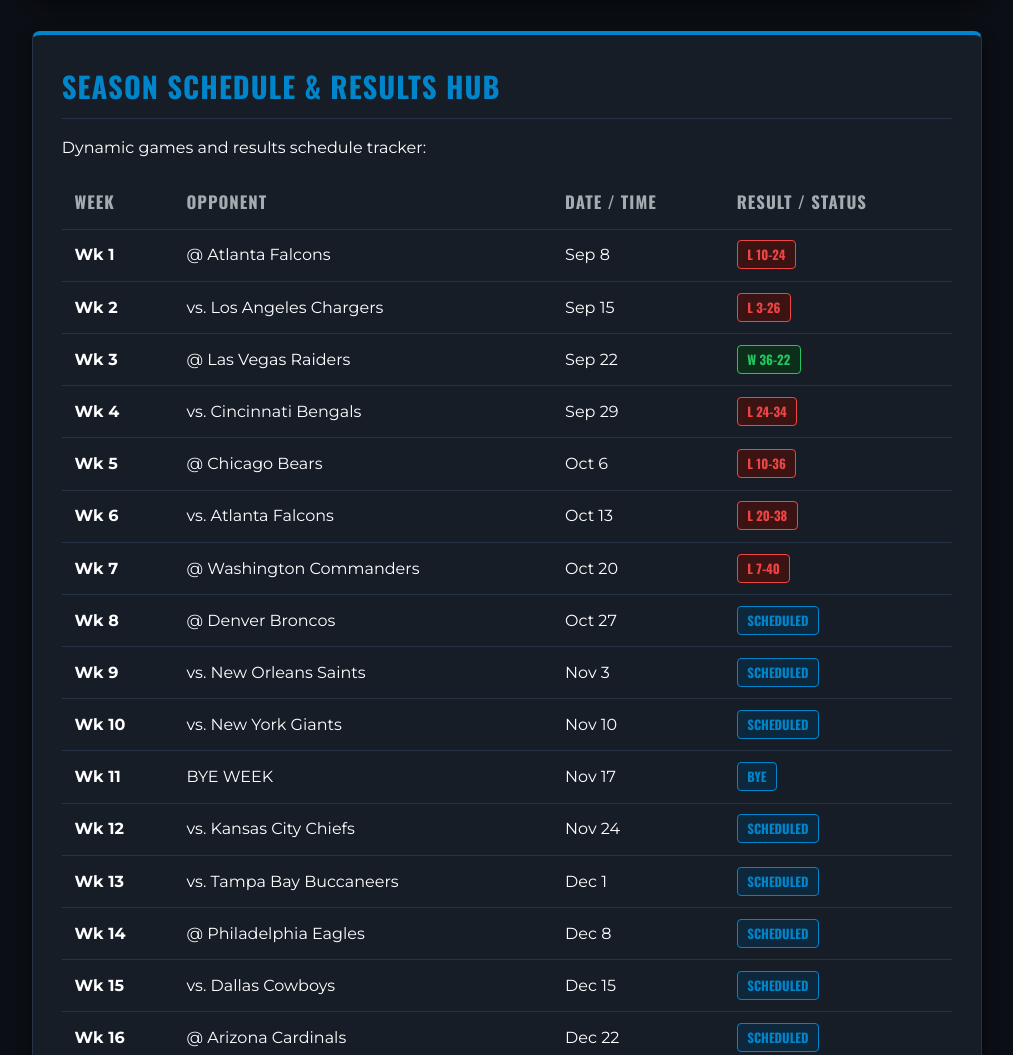
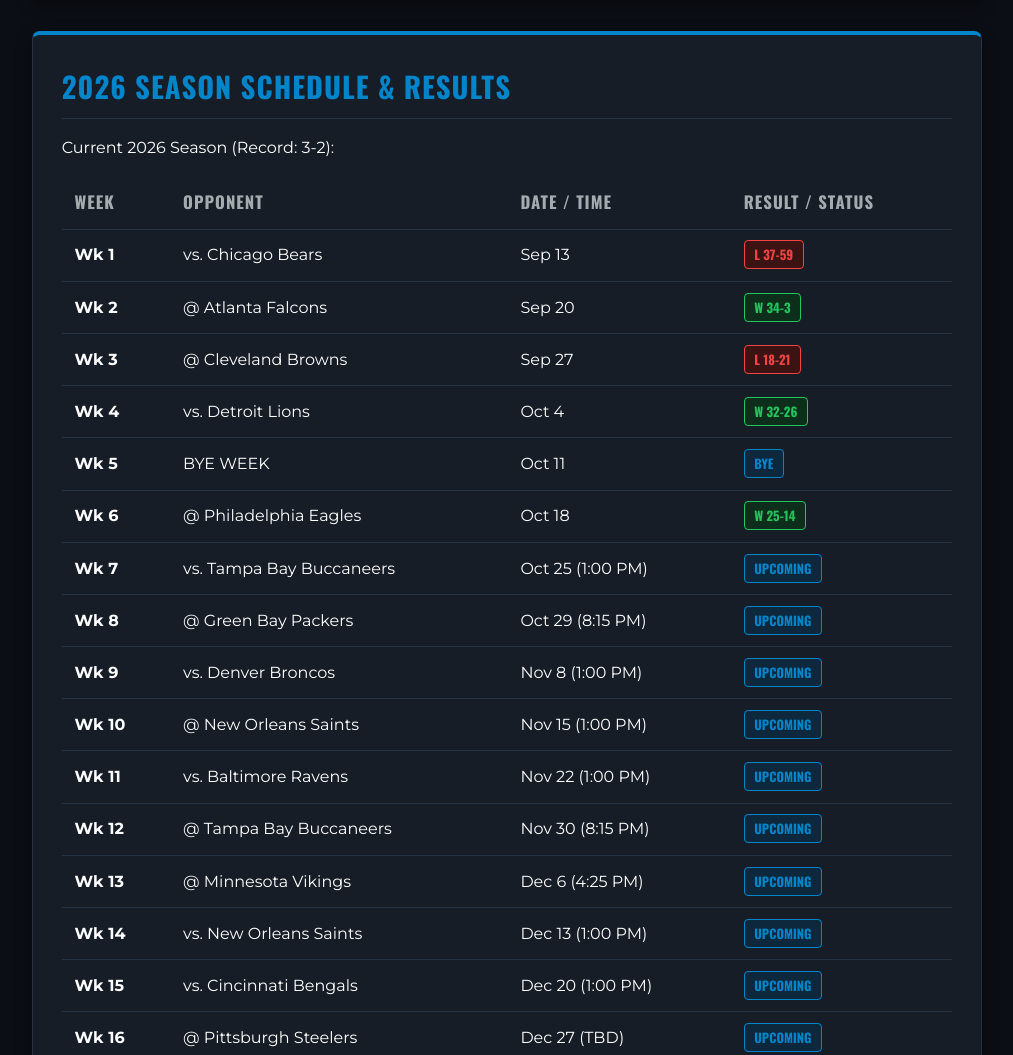
Before and after one commit to abg0dw1n/car-panther-site, a plain HTML site: page index.html in a window 1280 px wide. Shown: the part 2222-3277 px from the top of the page, without its empty margins (133-1146 px from the left). Drawn offline with nearby package versions, Linux system fonts and the light colour scheme; no server answers.

Commit message:
Revise 2026 season schedule and cleanup code
Updated the 2026 season schedule and removed the fallback schedule logic.

```diff
--- a/index.html
+++ b/index.html
@@ -385,11 +385,9 @@
     </section>
 
     <section id="schedule" class="card">
-      <h2>Season Schedule & Results Hub</h2>
-      <p>Dynamic games and results schedule tracker:</p>
-      <div id="dynamic-schedule">
-        <p style="color: var(--panthers-silver);">Loading schedule data...</p>
-      </div>
+      <h2>2026 Season Schedule & Results</h2>
+      <p>Current 2026 Season (Record: 3-2):</p>
+      <div id="dynamic-schedule"></div>
     </section>
 
     <section id="gameday" class="card">
@@ -458,29 +456,29 @@
       }, 200);
     }
 
-    // Season Schedule Data with Fallback & ESPN Scoreboard Matcher
-    const fullSeasonSchedule = [
-      { week: "Wk 1", opp: "@ Atlanta Falcons", date: "Sep 8", status: "L 10-24", type: "loss" },
-      { week: "Wk 2", opp: "vs. Los Angeles Chargers", date: "Sep 15", status: "L 3-26", type: "loss" },
-      { week: "Wk 3", opp: "@ Las Vegas Raiders", date: "Sep 22", status: "W 36-22", type: "win" },
-      { week: "Wk 4", opp: "vs. Cincinnati Bengals", date: "Sep 29", status: "L 24-34", type: "loss" },
-      { week: "Wk 5", opp: "@ Chicago Bears", date: "Oct 6", status: "L 10-36", type: "loss" },
-      { week: "Wk 6", opp: "vs. Atlanta Falcons", date: "Oct 13", status: "L 20-38", type: "loss" },
-      { week: "Wk 7", opp: "@ Washington Commanders", date: "Oct 20", status: "L 7-40", type: "loss" },
-      { week: "Wk 8", opp: "@ Denver Broncos", date: "Oct 27", status: "Scheduled", type: "normal" },
-      { week: "Wk 9", opp: "vs. New Orleans Saints", date: "Nov 3", status: "Scheduled", type: "normal" },
-      { week: "Wk 10", opp: "vs. New York Giants", date: "Nov 10", status: "Scheduled", type: "normal" },
-      { week: "Wk 11", opp: "BYE WEEK", date: "Nov 17", status: "Bye", type: "normal" },
-      { week: "Wk 12", opp: "vs. Kansas City Chiefs", date: "Nov 24", status: "Scheduled", type: "normal" },
-      { week: "Wk 13", opp: "vs. Tampa Bay Buccaneers", date: "Dec 1", status: "Scheduled", type: "normal" },
-      { week: "Wk 14", opp: "@ Philadelphia Eagles", date: "Dec 8", status: "Scheduled", type: "normal" },
-      { week: "Wk 15", opp: "vs. Dallas Cowboys", date: "Dec 15", status: "Scheduled", type: "normal" },
-      { week: "Wk 16", opp: "@ Arizona Cardinals", date: "Dec 22", status: "Scheduled", type: "normal" },
-      { week: "Wk 17", opp: "@ Tampa Bay Buccaneers", date: "Dec 29", status: "Scheduled", type: "normal" },
-      { week: "Wk 18", opp: "@ New Orleans Saints", date: "Jan 5", status: "Scheduled", type: "normal" }
+    // Official 2026 Carolina Panthers Schedule Data
+    const panthers2026Schedule = [
+      { week: "Wk 1", opp: "vs. Chicago Bears", date: "Sep 13", status: "L 37-59", type: "loss" },
+      { week: "Wk 2", opp: "@ Atlanta Falcons", date: "Sep 20", status: "W 34-3", type: "win" },
+      { week: "Wk 3", opp: "@ Cleveland Browns", date: "Sep 27", status: "L 18-21", type: "loss" },
+      { week: "Wk 4", opp: "vs. Detroit Lions", date: "Oct 4", status: "W 32-26", type: "win" },
+      { week: "Wk 5", opp: "BYE WEEK", date: "Oct 11", status: "BYE", type: "normal" },
+      { week: "Wk 6", opp: "@ Philadelphia Eagles", date: "Oct 18", status: "W 25-14", type: "win" },
+      { week: "Wk 7", opp: "vs. Tampa Bay Buccaneers", date: "Oct 25 (1:00 PM)", status: "Upcoming", type: "normal" },
+      { week: "Wk 8", opp: "@ Green Bay Packers", date: "Oct 29 (8:15 PM)", status: "Upcoming", type: "normal" },
+      { week: "Wk 9", opp: "vs. Denver Broncos", date: "Nov 8 (1:00 PM)", status: "Upcoming", type: "normal" },
+      { week: "Wk 10", opp: "@ New Orleans Saints", date: "Nov 15 (1:00 PM)", status: "Upcoming", type: "normal" },
+      { week: "Wk 11", opp: "vs. Baltimore Ravens", date: "Nov 22 (1:00 PM)", status: "Upcoming", type: "normal" },
+      { week: "Wk 12", opp: "@ Tampa Bay Buccaneers", date: "Nov 30 (8:15 PM)", status: "Upcoming", type: "normal" },
+      { week: "Wk 13", opp: "@ Minnesota Vikings", date: "Dec 6 (4:25 PM)", status: "Upcoming", type: "normal" },
+      { week: "Wk 14", opp: "vs. New Orleans Saints", date: "Dec 13 (1:00 PM)", status: "Upcoming", type: "normal" },
+      { week: "Wk 15", opp: "vs. Cincinnati Bengals", date: "Dec 20 (1:00 PM)", status: "Upcoming", type: "normal" },
+      { week: "Wk 16", opp: "@ Pittsburgh Steelers", date: "Dec 27 (TBD)", status: "Upcoming", type: "normal" },
+      { week: "Wk 17", opp: "vs. Seattle Seahawks", date: "Jan 3 (1:00 PM)", status: "Upcoming", type: "normal" },
+      { week: "Wk 18", opp: "vs. Atlanta Falcons", date: "Jan 10 (TBD)", status: "Upcoming", type: "normal" }
     ];
 
-    function renderScheduleTable(items) {
+    function renderScheduleTable() {
       let tableHTML = `
         <table class="stats-table">
           <thead>
@@ -494,7 +492,7 @@
           <tbody>
       `;
 
-      items.forEach(g => {
+      panthers2026Schedule.forEach(g => {
         let badgeClass = "badge";
         if (g.type === "win") badgeClass = "badge win";
         if (g.type === "loss") badgeClass = "badge loss";
@@ -513,46 +511,7 @@
       document.getElementById("dynamic-schedule").innerHTML = tableHTML;
     }
 
-    async function loadSchedule() {
-      // First load reliable full season schedule
-      renderScheduleTable(fullSeasonSchedule);
-
-      // Attempt live ESPN Scoreboard update for current active week
-      try {
-        const response = await fetch("https://site.api.espn.com/apis/site/v2/sports/football/nfl/scoreboard");
-        if (!response.ok) return;
-
-        const data = await response.json();
-        const panthersGame = data.events?.find(e =>
-          e.competitions[0].competitors.some(c => c.team.id === "29")
-        );
-
-        if (panthersGame) {
-          const comp = panthersGame.competitions[0];
-          const panthersComp = comp.competitors.find(c => c.team.id === "29");
-          const oppComp = comp.competitors.find(c => c.team.id !== "29");
-          const isCompleted = panthersGame.status.type.completed;
-
-          if (isCompleted) {
-            const pScore = panthersComp.score;
-            const oScore = oppComp.score;
-            const won = panthersComp.winner;
-            const currentWeekStr = `Wk ${data.week.number}`;
-
-            const itemIndex = fullSeasonSchedule.findIndex(s => s.week === currentWeekStr);
-            if (itemIndex !== -1) {
-              fullSeasonSchedule[itemIndex].status = `${won ? 'W' : 'L'} ${pScore}-${oScore}`;
-              fullSeasonSchedule[itemIndex].type = won ? "win" : "loss";
-              renderScheduleTable(fullSeasonSchedule);
-            }
-          }
-        }
-      } catch (e) {
-        // Keeps fallback schedule gracefully rendered if fetch blocked
-      }
-    }
-
-    loadSchedule();
+    renderScheduleTable();
   </script>
 
 </body>
```
